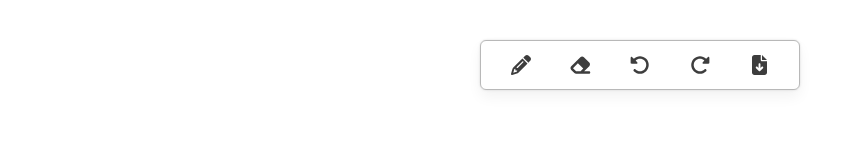
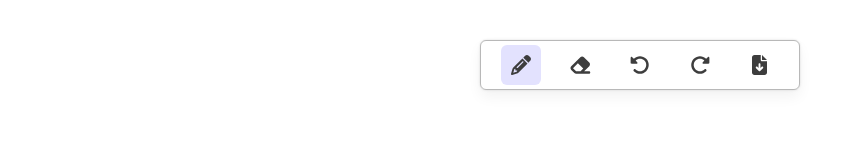
Before and after one commit to vidhik2002/Canvas-2.0, a Next.js app in the folder canvas-2.0/: page / in a window 1280 px wide. Shown: the top 160 px of the page, without its empty margins (0-845 px from the left). Built offline with nearby package versions, Linux system fonts and the light colour scheme.

Commit message:
feat: active &  hover function

```diff
--- a/canvas-2.0/src/components/Menu/index.js
+++ b/canvas-2.0/src/components/Menu/index.js
@@ -2,20 +2,22 @@ import { FontAwesomeIcon } from '@fortawesome/react-fontawesome'
 import { faPencil, faEraser, faRotateLeft, faRotateRight, faFileArrowDown, faR } from '@fortawesome/free-solid-svg-icons'
 import styles from './index.module.css'
 import { MENU_ITEMS } from '@/constants'
+import cx from 'classnames'
 import { menuItemClick, actionItemClick } from '@/slice/menuSlice'
-import { useDispatch } from 'react-redux'
+import { useDispatch, useSelector } from 'react-redux'
 
 const Menu = () => {
     const dispatch = useDispatch()
+    const activeMenuItem =  useSelector((state) => state.menu.activeMenuItem)
     const handleMenuClick = (itemName) => {
         dispatch(menuItemClick(itemName))
     }
     return(
         <div className={styles.menuContainer}>
-            <div className={styles.iconWrapper} onClick={() =>handleMenuClick(MENU_ITEMS.PENCIL)} >
+            <div className={cx(styles.iconWrapper, {[styles.active]: activeMenuItem === MENU_ITEMS.PENCIL})} onClick={() =>handleMenuClick(MENU_ITEMS.PENCIL)} >
                 <FontAwesomeIcon icon={faPencil} className={styles.icon} />
             </div>
-            <div className={styles.iconWrapper} onClick={() =>handleMenuClick(MENU_ITEMS.ERASER)}>
+            <div className={cx(styles.iconWrapper, {[styles.active]: activeMenuItem === MENU_ITEMS.ERASER})} onClick={() =>handleMenuClick(MENU_ITEMS.ERASER)}>
                 <FontAwesomeIcon icon={faEraser} className={styles.icon} />
             </div>
             <div className={styles.iconWrapper}>
```
